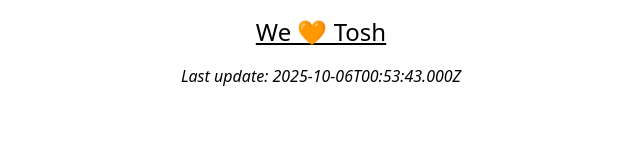
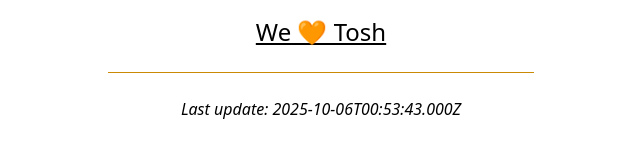
Before and after one commit to thescientist13/toosh.pet, a website with bundled scripts: page src/layouts/app.html in a window 1280 px wide. Shown: the whole page, without its empty margins (319-959 px from the left). Built offline with nearby package versions, Linux system fonts and the light colour scheme.

Commit message:
footer horizontal rule

```diff
--- a/src/components/footer/footer.ts
+++ b/src/components/footer/footer.ts
@@ -1,7 +1,7 @@
 export default class Footer extends HTMLElement {
   connectedCallback() {
     this.innerHTML = `
-      <footer class="text-center italic">
+      <footer class="text-center italic mb-4">
         <span>Last update: ${new Date().toISOString()}</span>
       </footer>
     `
--- a/src/layouts/app.html
+++ b/src/layouts/app.html
@@ -13,7 +13,11 @@
   <body>
     <main>
       <h1 class="underline text-center text-2xl mb-4 pt-4">We 🧡 Tosh</h1>
+
       <page-outlet></page-outlet>
+
+      <hr class="border-yellow-600 w-1/3 block mt-6 mb-6 ml-auto mr-auto">
+
       <ts-footer></ts-footer>
     </main>
   </body>
```
